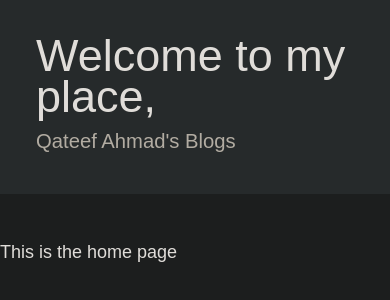
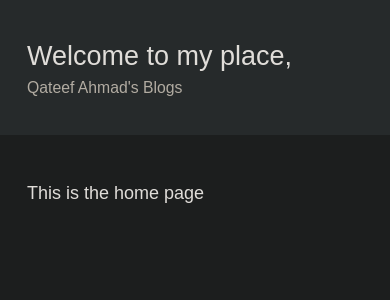
Before and after one commit to enix403/enix403.github.io, a SvelteKit app: page / in a window 390 px wide. Shown: the top 300 px of the page. Built offline with nearby package versions, Linux system fonts and the light colour scheme.

Commit message:
Responsiveness

```diff
--- a/src/lib/components/PostWrapper.svelte
+++ b/src/lib/components/PostWrapper.svelte
@@ -20,9 +20,9 @@
   <title>{frontmatter.title}</title>
 </svelte:head>
 
-<div class="post-wrapper px-8">
+<div class="post-wrapper">
   <!-- Title -->
-  <header class="border-b border-[#413e3e] pb-3">
+  <header class="border-b border-[#413e3e] pb-3 prose-sm md:prose-base">
     <h1 class="!my-0 font-semibold">
       {frontmatter.title}
     </h1>
--- a/src/routes/+layout.svelte
+++ b/src/routes/+layout.svelte
@@ -6,13 +6,13 @@
 </script>
 
 <main class="min-h-screen bg-[--app-bg-color]">
-  <div class="bg-[#262A2B] px-8 py-8">
-    <h1 class="text-[2.5rem] leading-9">Welcome to my place,</h1>
-    <p class="mt-2 text-lg text-[#B2ACA2]">Qateef Ahmad's Blogs</p>
+  <div class="bg-[#262A2B] py-8 px-6 md:px-8">
+    <h1 class="text-2xl sm:text-3xl md:text-4xl xl:text-[2.5rem] leading-9">Welcome to my place,</h1>
+    <p class="md:mt-2 text-sm md:text-lg text-[#B2ACA2]">Qateef Ahmad's Blogs</p>
   </div>
 
   <div class="mx-auto max-w-[1280px] mb-20">
-    <div class="pt-10">
+    <div class="pt-10 px-6 md:px-8">
       {@render children?.()}
     </div>
   </div>
```
Lines whose indentation alone changed are shown as unchanged.
